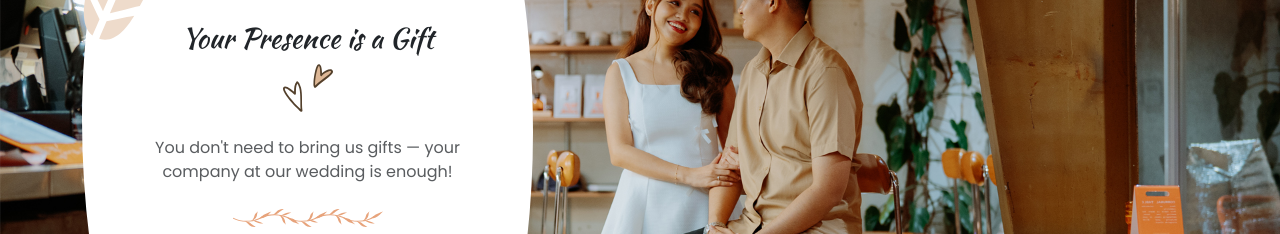
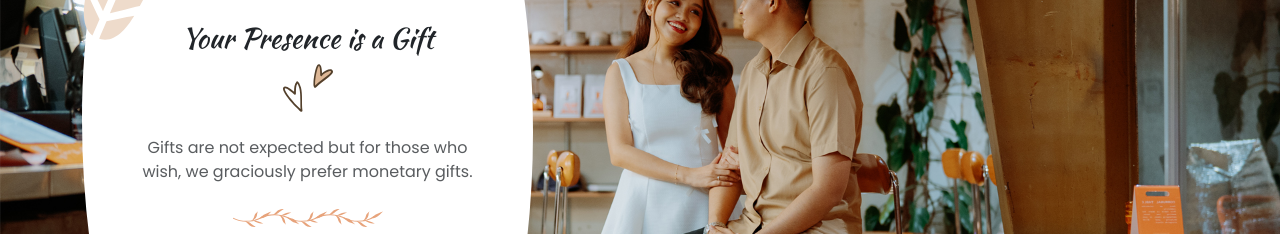
Before and after one commit to devlargs/christian-and-lynzei, a Next.js app: page / in a window 1280 px wide. Shown: the part 6620-6854 px from the top of the page. Built offline with nearby package versions, Linux system fonts and the light colour scheme.

Commit message:
feat: Update gift preference message

```diff
--- a/app/page.tsx
+++ b/app/page.tsx
@@ -724,8 +724,8 @@ export default function Home() {
                   <span className="divider divider-heart mb-4"></span>
                   <div className="mb-2 text-body-secondary">
                     <p>
-                      You don&apos;t need to bring us gifts &mdash; your company
-                      at our wedding is enough!
+                      Gifts are not expected but for those who wish, we
+                      graciously prefer monetary gifts.
                     </p>
                   </div>
                   <span className="divider divider-floral d-none d-xl-block"></span>
```
